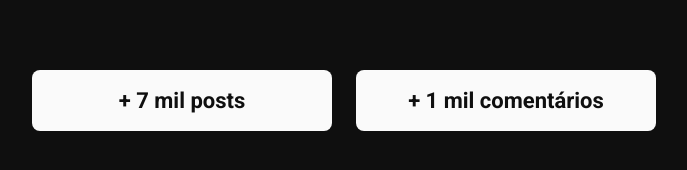
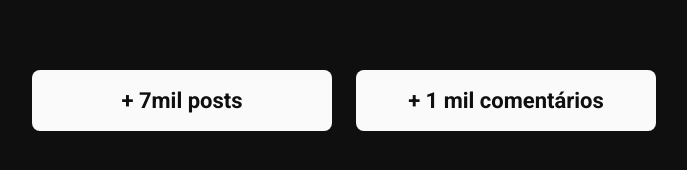
Before and after one commit to BrenoDev00/Estudos_Next, a Next.js app in the folder task-app/: page / in a window 1280 px wide. Shown: the part 566-736 px from the top of the page, without its empty margins (296-983 px from the left). Built offline with nearby package versions, Linux system fonts and the light colour scheme.

Commit message:
adiciona componente LabelBox

```diff
--- a/task-app/src/app/page.tsx
+++ b/task-app/src/app/page.tsx
@@ -1,6 +1,7 @@
 import Image from "next/image";
 import heroImage from "../../public/assets/hero.png";
 import { twMerge } from "tailwind-merge";
+import { LabelBox } from "@/components/label-box";
 
 export default function Home() {
   return (
@@ -35,25 +36,13 @@ export default function Home() {
           "max-sm:flex-col"
         )}
       >
-        <article
-          className={twMerge(
-            "font-bold text-[22px] text-[#0f0f0f] bg-[#fafafa] text-center w-[300px]",
-            "py-[14px] px-[44px] rounded-[8px] hover:scale-110 transition duration-300",
-            "max-md:text-[12px] max-sm:text-[10px] max-md:py-[10px] max-md:px-[30px]"
-          )}
-        >
-          + 7 mil posts
-        </article>
+        <LabelBox className="hover:scale-110 transition duration-300">
+          + 7mil posts
+        </LabelBox>
 
-        <article
-          className={twMerge(
-            "font-bold text-[22px] text-[#0f0f0f] bg-[#fafafa] text-center w-[300px]",
-            "py-[14px] px-[44px] rounded-[8px] hover:scale-110 transition duration-300",
-            "max-md:text-[12px] max-sm:text-[10px] max-md:py-[10px] max-md:px-[30px]"
-          )}
-        >
+        <LabelBox className="hover:scale-110 transition duration-300">
           + 1 mil comentários
-        </article>
+        </LabelBox>
       </div>
     </main>
   );
--- /dev/null
+++ b/task-app/src/components/label-box.tsx
@@ -0,0 +1,17 @@
+import { twMerge } from "tailwind-merge";
+import { LabelBoxProps } from "@/types/components/label-box.type";
+
+export const LabelBox = ({ children, className }: LabelBoxProps) => {
+  return (
+    <article
+      className={twMerge(
+        "font-bold text-[22px] text-[#0f0f0f] bg-[#fafafa] text-center w-[300px]",
+        "py-[14px] px-[44px] rounded-[8px]",
+        "max-md:text-[12px] max-sm:text-[10px] max-md:py-[10px] max-md:px-[30px]",
+        className
+      )}
+    >
+      {children}
+    </article>
+  );
+};
--- /dev/null
+++ b/task-app/src/types/components/label-box.type.ts
@@ -0,0 +1,4 @@
+export interface LabelBoxProps {
+  children: string;
+  className?: string;
+}
```
